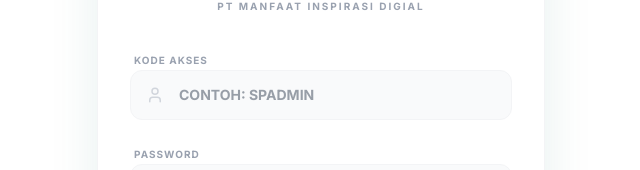
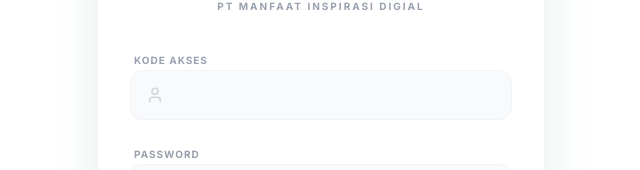
Before and after one commit to halongaturbisnis-dot/HuremaV4, a React (Vite) app: page / in a window 1280 px wide. Shown: the part 277-447 px from the top of the page, without its empty margins (319-959 px from the left). Built offline with nearby package versions, Linux system fonts and the light colour scheme; no server answers.

Commit message:
feat(auth): Remove placeholder for access code input
The placeholder "CONTOH: SPADMIN" was removed from the access code input field in the login form. This change is intended to provide a cleaner UI and avoid potential confusion for users.

```diff
--- a/modules/auth/Login.tsx
+++ b/modules/auth/Login.tsx
@@ -67,7 +67,7 @@
                   type="text"
                   value={accessCode}
                   onChange={(e) => setAccessCode(e.target.value)}
-                  placeholder="CONTOH: SPADMIN"
+                  placeholder=""
                   className="w-full pl-12 pr-4 py-3.5 bg-gray-50 border border-gray-100 rounded-xl focus:outline-none focus:ring-2 focus:ring-[#006E62]/20 focus:border-[#006E62] transition-all text-sm font-bold text-gray-700"
                 />
               </div>
```
